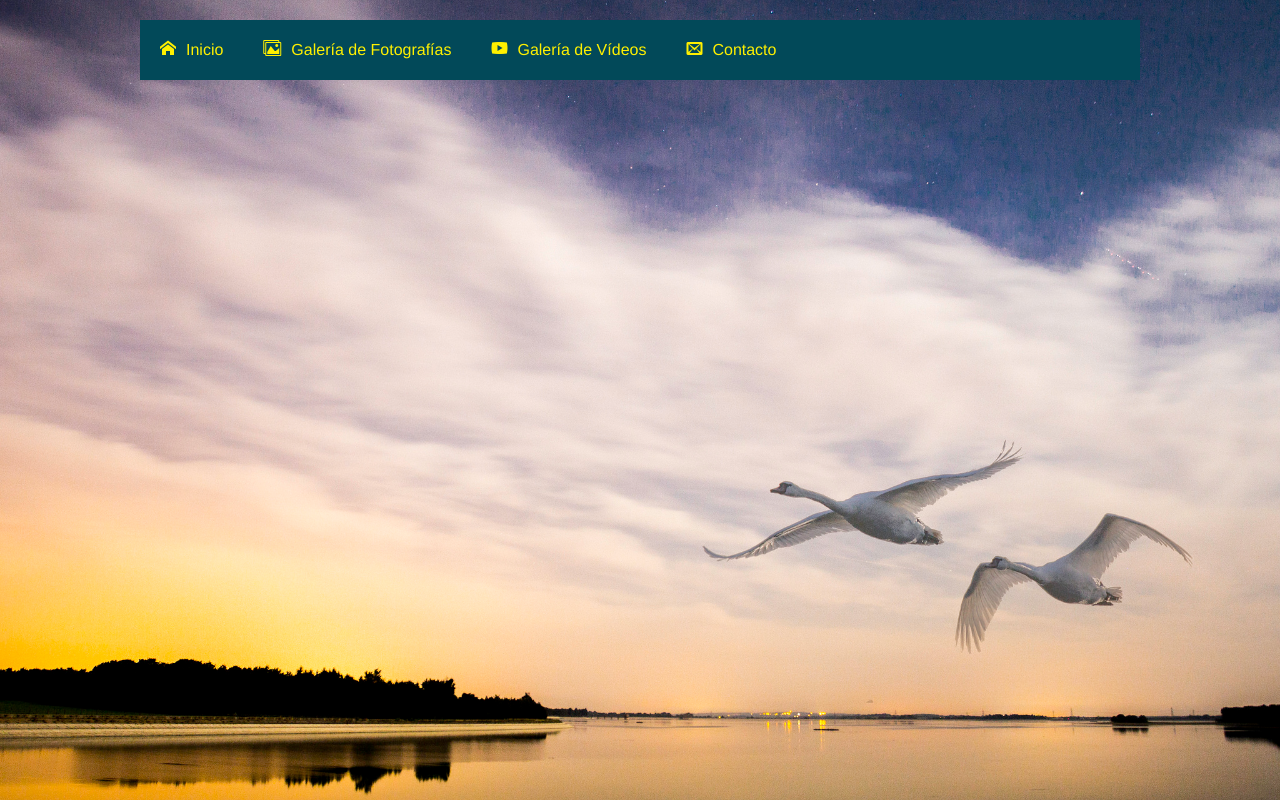
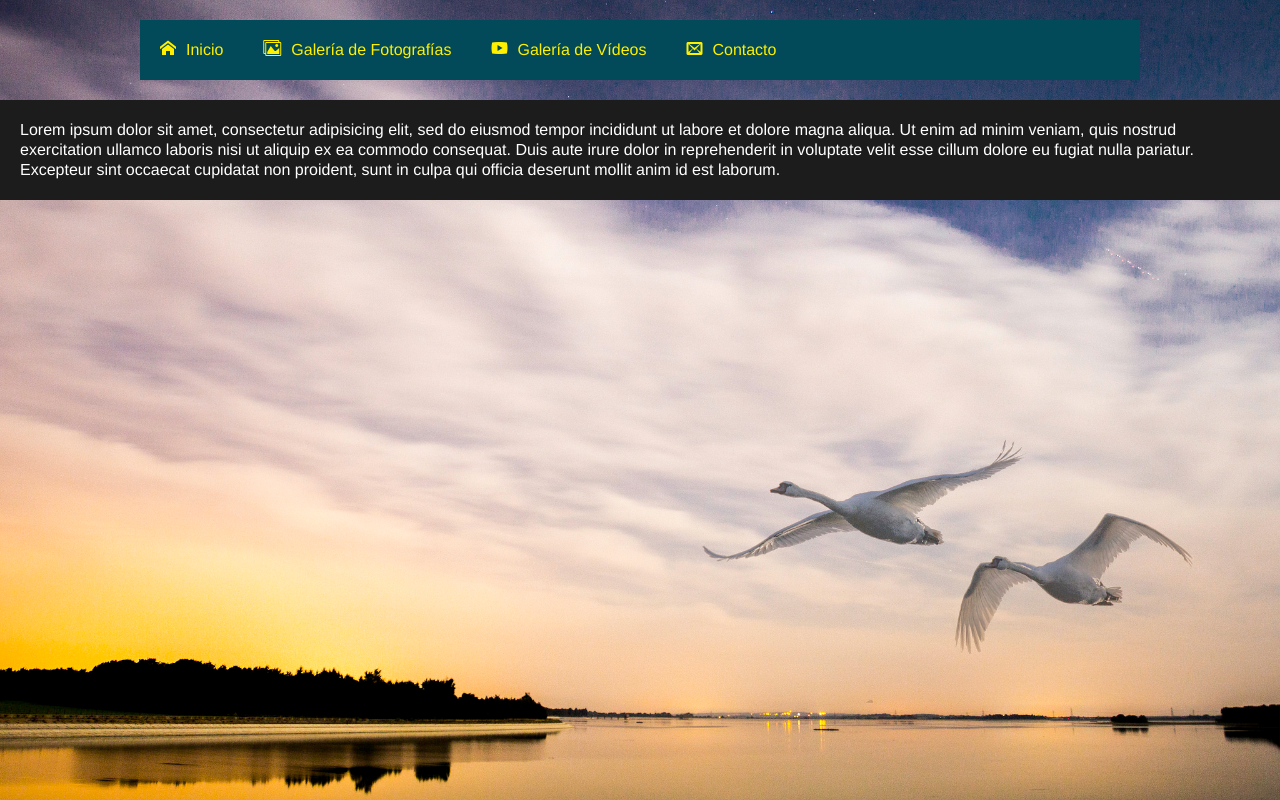
Before and after one commit to IngRafaelMartinez1149/Galeria, a plain HTML site: page index.html in a window 1280 px wide. Drawn offline with Linux system fonts and the light colour scheme; files whose address does not match are found by name.

Commit message:
Se agrego un parrafo de descripcion

```diff
--- a/css/estilos.css
+++ b/css/estilos.css
@@ -60,6 +60,12 @@ header nav ul li span{
 #contenedor ul li:hover img{
 	-webkit-transform: scale(1.1);
 	-moz-transform: scale(1.1);
+}
+
+.bienvenido{
+	background-color: #1c1c1d;
+    color: white;
+    padding: 20px;
 }
 .menu_bar{
 	display: none;
--- a/index.html
+++ b/index.html
@@ -26,5 +26,11 @@
 				</nav>
 		</header>
 
+		<section>
+			<article class="bienvenido">
+				<p>Lorem ipsum dolor sit amet, consectetur adipisicing elit, sed do eiusmod tempor incididunt ut labore et dolore magna aliqua. Ut enim ad minim veniam, quis nostrud exercitation ullamco laboris nisi ut aliquip ex ea commodo consequat. Duis aute irure dolor in reprehenderit in voluptate velit esse cillum dolore eu fugiat nulla pariatur. Excepteur sint occaecat cupidatat non proident, sunt in culpa qui officia deserunt mollit anim id est laborum.</p>
+			</article>
+		</section>
+
 	</body>
 </html>
```
